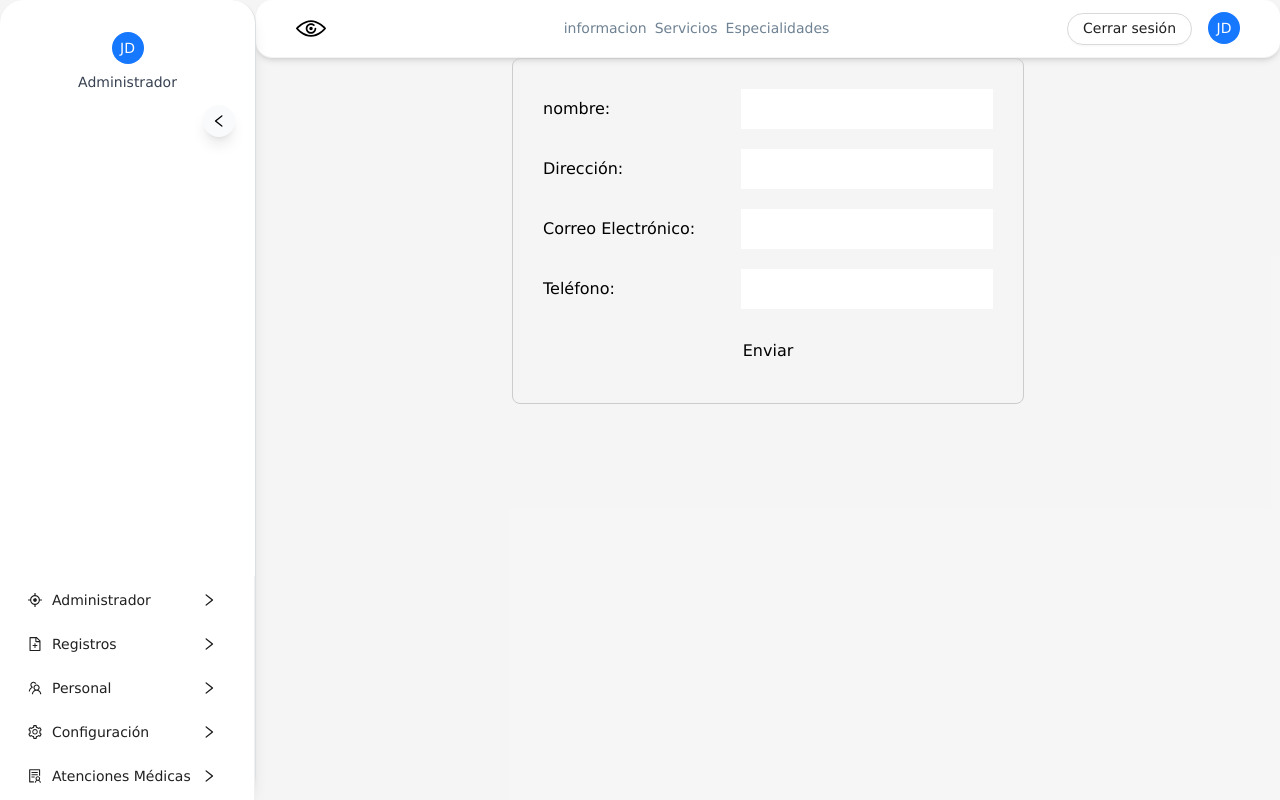
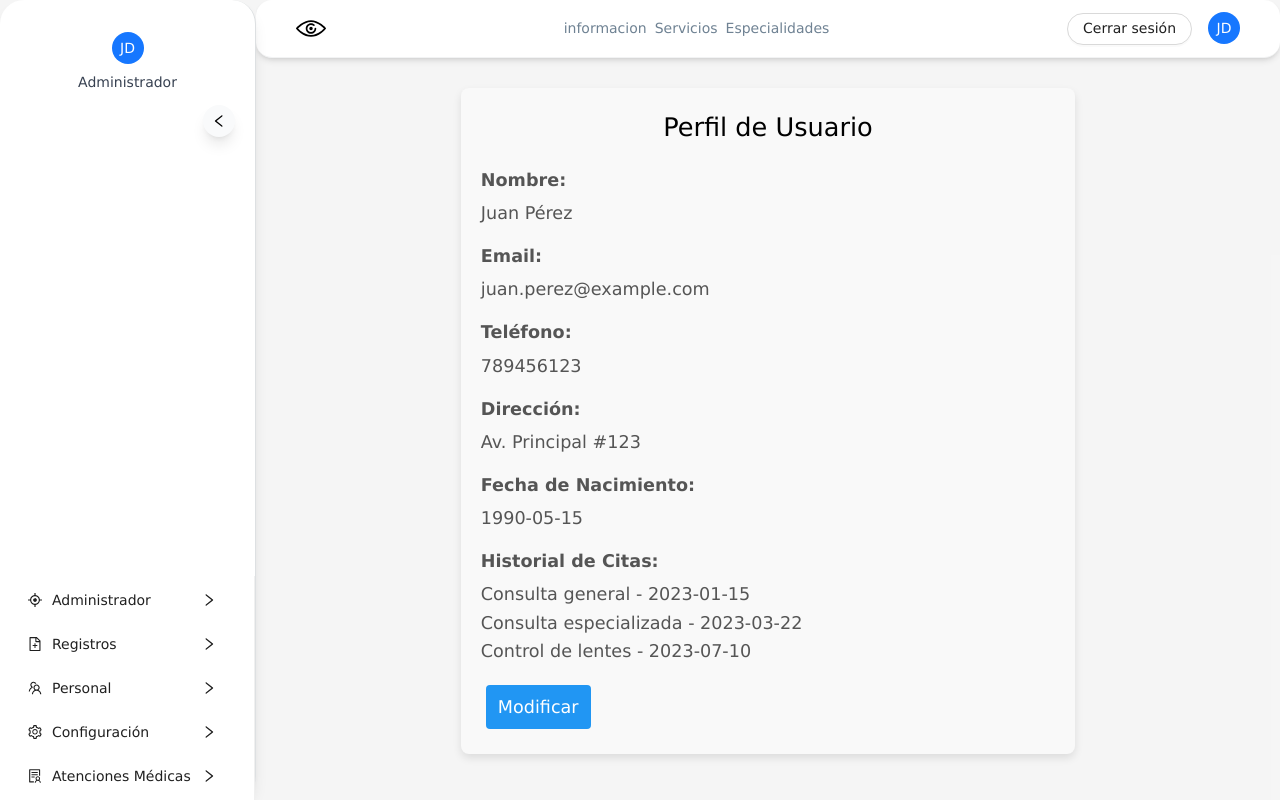
Before and after one commit to SalethxJhoselin/Clinica-Oftalmologica, a React (Vite) app: page /usuarios in a window 1280 px wide. Built offline with nearby package versions, Linux system fonts and the light colour scheme; sample sign-in values are in the browser's storage.

Commit message:
cambios en usuario

```diff
--- a/src/components/views/atencionesMedicas/Usuarios.jsx
+++ b/src/components/views/atencionesMedicas/Usuarios.jsx
@@ -1,52 +1,140 @@
-import React from 'react';
+import React, { useState } from 'react';
 import '../estilos/Usuario.css';
 
-function Usuarios() {
-  return (
-    <form className="user-form">
-      <table className="form-table">
-        <tbody>
-          <tr>
-            <td>
-              <label htmlFor="nombre">nombre:</label>
-            </td>
-            <td>
-              <input type="text" id="nombre" name="nombre" required />
-            </td>
-          </tr>
-          <tr>
-            <td>
-              <label htmlFor="direccion">Dirección:</label>
-            </td>
-            <td>
-              <input type="text" id="direccion" name="direccion" required />
-            </td>
-          </tr>
-          <tr>
-            <td>
-              <label htmlFor="correo">Correo Electrónico:</label>
-            </td>
-            <td>
-              <input type="email" id="correo" name="correo" required />
-            </td>
-          </tr>
-          <tr>
-            <td>
-              <label htmlFor="telefono">Teléfono:</label>
-            </td>
-            <td>
-              <input type="tel" id="telefono" name="telefono" required />
-            </td>
-          </tr>
-          <tr>
-            <td colSpan="2" className="submit-cell">
-              <button type="submit">Enviar</button>
-            </td>
-          </tr>
-        </tbody>
-      </table>
-    </form>
-  )
-}
+const Usuarios = () => {
+    const [nombre, setNombre] = useState('Juan Pérez');
+    const [email, setEmail] = useState('juan.perez@example.com');
+    const [telefono, setTelefono] = useState('789456123');
+    const [direccion, setDireccion] = useState('Av. Principal #123');
+    const [fechaNacimiento, setFechaNacimiento] = useState('1990-05-15');
+    const [historialCitas] = useState([
+        'Consulta general - 2023-01-15',
+        'Consulta especializada - 2023-03-22',
+        'Control de lentes - 2023-07-10',
+    ]);
 
-export default Usuarios
+    const [tempNombre, setTempNombre] = useState(nombre);
+    const [tempEmail, setTempEmail] = useState(email);
+    const [tempTelefono, setTempTelefono] = useState(telefono);
+    const [tempDireccion, setTempDireccion] = useState(direccion);
+    const [tempFechaNacimiento, setTempFechaNacimiento] = useState(fechaNacimiento);
+
+    const [editMode, setEditMode] = useState(false);
+
+    const handleEdit = () => setEditMode(true);
+
+    const handleSave = (e) => {
+        e.preventDefault();
+        setNombre(tempNombre);
+        setEmail(tempEmail);
+        setTelefono(tempTelefono);
+        setDireccion(tempDireccion);
+        setFechaNacimiento(tempFechaNacimiento);
+        setEditMode(false);
+    };
+
+    const handleCancel = () => {
+        setTempNombre(nombre);
+        setTempEmail(email);
+        setTempTelefono(telefono);
+        setTempDireccion(direccion);
+        setTempFechaNacimiento(fechaNacimiento);
+        setEditMode(false);
+    };
+
+    return (
+        <div className="perfil-container">
+            <h2>Perfil de Usuario</h2>
+            <form className="perfil-info">
+                <div className="perfil-item">
+                    <label htmlFor="nombre">Nombre:</label>
+                    {editMode ? (
+                        <input
+                            type="text"
+                            id="nombre"
+                            value={tempNombre}
+                            onChange={(e) => setTempNombre(e.target.value)}
+                        />
+                    ) : (
+                        <p>{nombre}</p>
+                    )}
+                </div>
+                <div className="perfil-item">
+                    <label htmlFor="email">Email:</label>
+                    {editMode ? (
+                        <input
+                            type="email"
+                            id="email"
+                            value={tempEmail}
+                            onChange={(e) => setTempEmail(e.target.value)}
+                        />
+                    ) : (
+                        <p>{email}</p>
+                    )}
+                </div>
+                <div className="perfil-item">
+                    <label htmlFor="telefono">Teléfono:</label>
+                    {editMode ? (
+                        <input
+                            type="text"
+                            id="telefono"
+                            value={tempTelefono}
+                            onChange={(e) => setTempTelefono(e.target.value)}
+                        />
+                    ) : (
+                        <p>{telefono}</p>
+                    )}
+                </div>
+                <div className="perfil-item">
+                    <label htmlFor="direccion">Dirección:</label>
+                    {editMode ? (
+                        <input
+                            type="text"
+                            id="direccion"
+                            value={tempDireccion}
+                            onChange={(e) => setTempDireccion(e.target.value)}
+                        />
+                    ) : (
+                        <p>{direccion}</p>
+                    )}
+                </div>
+                <div className="perfil-item">
+                    <label htmlFor="fechaNacimiento">Fecha de Nacimiento:</label>
+                    {editMode ? (
+                        <input
+                            type="date"
+                            id="fechaNacimiento"
+                            value={tempFechaNacimiento}
+                            onChange={(e) => setTempFechaNacimiento(e.target.value)}
+                        />
+                    ) : (
+                        <p>{fechaNacimiento}</p>
+                    )}
+                </div>
+                <div className="perfil-item">
+                    <label>Historial de Citas:</label>
+                    <ul>
+                        {historialCitas.map((cita, index) => (
+                            <li key={index}>{cita}</li>
+                        ))}
+                    </ul>
+                </div>
+                {editMode ? (
+                    <div>
+                        <button className="guardar-btn" onClick={handleSave}>
+                            Guardar Cambios
+                        </button>
+                        <button className="cancelar-btn" onClick={handleCancel}>
+                            Cancelar
+                        </button>
+                    </div>
+                ) : (
+                    <button className="modificar-btn" onClick={handleEdit}>
+                        Modificar
+                    </button>
+                )}
+            </form>
+        </div>
+    );
+};
+export default Usuarios;
--- a/src/components/views/estilos/Usuario.css
+++ b/src/components/views/estilos/Usuario.css
@@ -1,32 +1,91 @@
-.user-form {
-    width: 50%;
-    margin: 0 auto;
-    border: 1px solid #ccc;
+/* Estilos para el perfil de usuario */
+.perfil-container {
+  width: 60%; /* Ajusta el ancho del contenedor */
+  margin: 30px auto; /* Reduce el espacio arriba y abajo del contenedor */
   padding: 20px;
-    border-radius: 8px;
+  background-color: #f9f9f9; /* Color de fondo ligeramente gris */
+  box-shadow: 0px 4px 8px rgba(0, 0, 0, 0.1); /* Sombra más sutil */
+  border-radius: 8px; /* Bordes redondeados más sutiles */
 }
 
-  .form-table {
-    width: 100%;
-    border-collapse: collapse;
+.perfil-container h2 {
+  font-size: 1.6em; /* Ajusta el tamaño de la cabecera */
+  text-align: center;
+  margin-bottom: 20px;
 }
 
-  .form-table td {
-    padding: 10px;
+.perfil-info {
+  font-size: 1.1em; /* Ajusta el tamaño de la fuente */
+  line-height: 1.6; /* Reduce la separación entre líneas de texto */
+  color: #555; /* Color de texto más suave */
 }
 
-  .form-table input {
+.perfil-item {
+  margin-bottom: 15px; /* Reduce el margen entre elementos */
+}
+
+.perfil-item label {
+  display: block;
+  margin-bottom: 5px;
+  font-weight: bold; /* Destaca las etiquetas */
+}
+
+.perfil-item input {
   width: 100%;
   padding: 8px;
-    box-sizing: border-box;
+  font-size: 1em;
+  border: 1px solid #ddd; /* Borde más claro */
+  border-radius: 4px; /* Bordes más redondeados */
 }
 
-  .submit-cell {
-    text-align: center;
-    padding: 20px;
+.perfil-item p {
+  margin: 5px 0;
 }
 
-  .submit-cell button {
-    padding: 10px 20px;
-    font-size: 16px;
+/* Estilos para los botones */
+.guardar-btn, .cancelar-btn, .modificar-btn {
+  display: inline-block;
+  padding: 8px 12px; /* Reduce el tamaño del botón */
+  font-size: 1em; /* Ajusta el tamaño del texto */
+  border: none;
+  border-radius: 4px;
+  cursor: pointer;
+  text-align: center;
+  transition: background-color 0.3s ease;
+  margin: 5px; /* Espacio entre botones */
 }
+
+.guardar-btn {
+  background-color: #4CAF50;
+  color: white;
+}
+
+.cancelar-btn {
+  background-color: #f44336;
+  color: white;
+}
+
+.modificar-btn {
+  background-color: #2196F3;
+  color: white;
+}
+
+/* Hover para los botones */
+.guardar-btn:hover {
+  background-color: #45a049;
+}
+
+.cancelar-btn:hover {
+  background-color: #e53935;
+}
+
+.modificar-btn:hover {
+  background-color: #1976D2;
+}
+
+/* Adaptación a pantallas más pequeñas */
+@media (max-width: 768px) {
+  .perfil-container {
+    width: 90%;
+  }
+}
```
Lines whose indentation alone changed are shown as unchanged.
